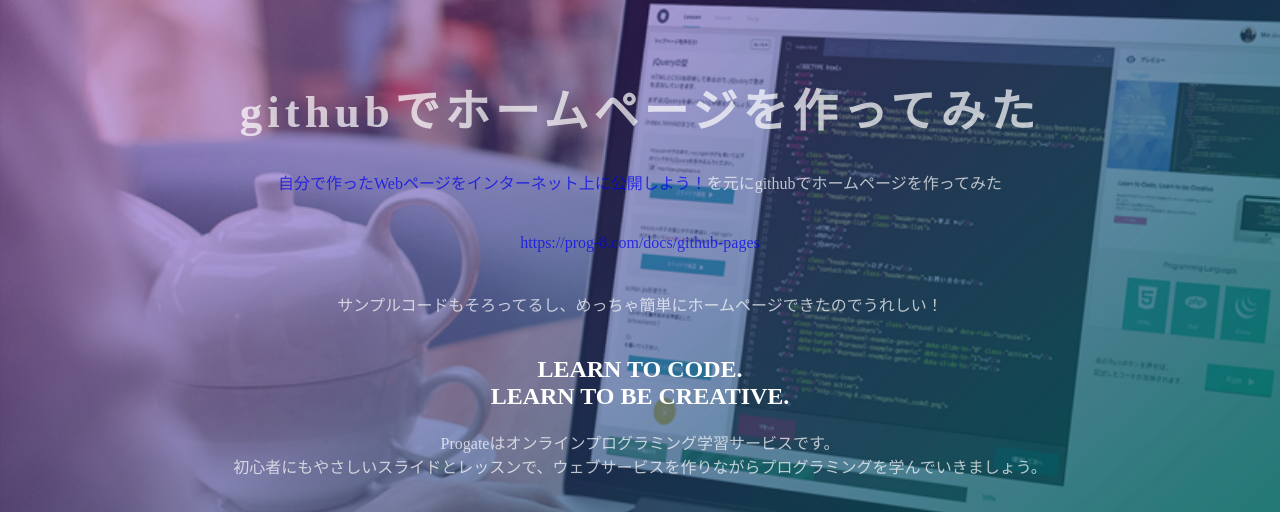
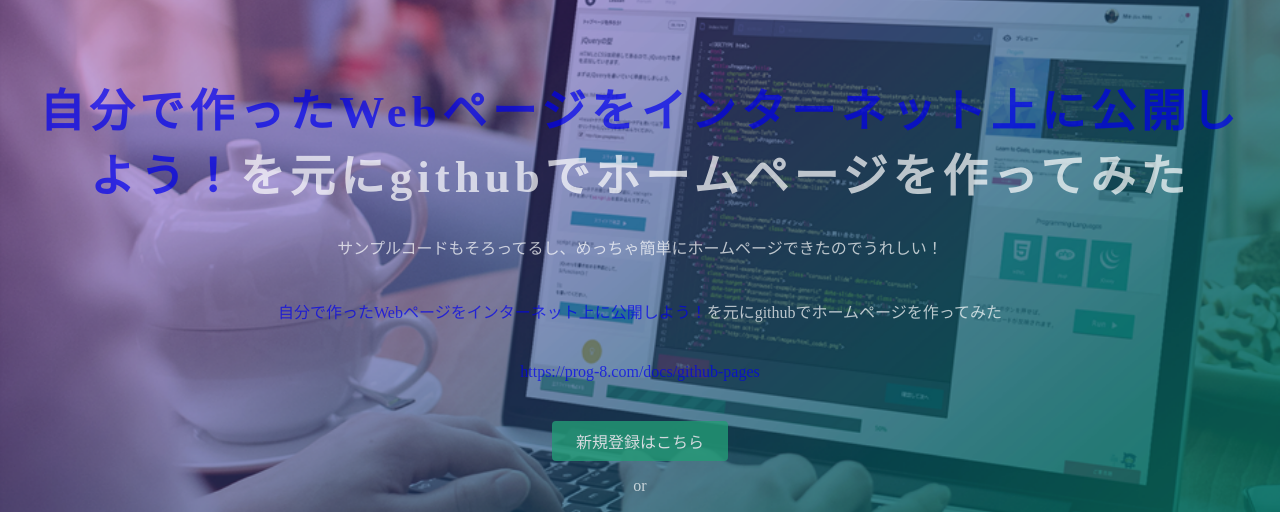
Before and after one commit to meimei092/blogtest2, a plain HTML site: page index.html in a window 1280 px wide. Shown: the part 135-647 px from the top of the page. Drawn offline with Linux system fonts and the light colour scheme.

Commit message:
Update index.html

```diff
--- a/index.html
+++ b/index.html
@@ -23,12 +23,12 @@
   </header>
   <div class="top-wrapper">
     <div class="container">
-      <h1>githubでホームページを作ってみた</h1>
-      <p><a href="https://prog-8.com/docs/github-pages">自分で作ったWebページをインターネット上に公開しよう！</a>を元にgithubでホームページを作ってみた</p>
+
+
+      <h1><a href="https://prog-8.com/docs/github-pages">自分で作ったWebページをインターネット上に公開しよう！</a>を元にgithubでホームページを作ってみた</h1>
+           <p>サンプルコードもそろってるし、めっちゃ簡単にホームページできたのでうれしい！</p>
+       <p><a href="https://prog-8.com/docs/github-pages">自分で作ったWebページをインターネット上に公開しよう！</a>を元にgithubでホームページを作ってみた</p>
       <p><a href="https://prog-8.com/docs/github-pages">https://prog-8.com/docs/github-pages</a></p>
-      <p>サンプルコードもそろってるし、めっちゃ簡単にホームページできたのでうれしい！</p>
-      <h2>LEARN TO CODE.<br>LEARN TO BE CREATIVE.</h2>
-      <p>Progateはオンラインプログラミング学習サービスです。<br>初心者にもやさしいスライドとレッスンで、ウェブサービスを作りながらプログラミングを学んでいきましょう。</p>
       <div class="btn-wrapper">
         <a href="#" class="btn signup">新規登録はこちら</a>
         <p>or</p>
```
